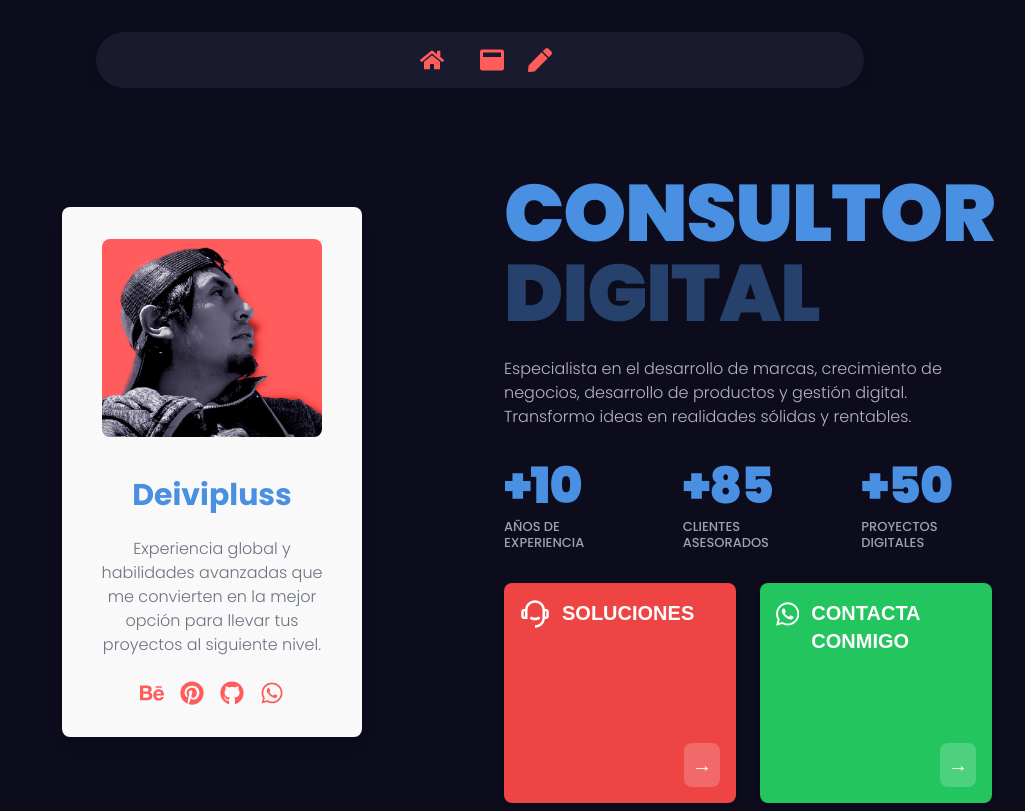
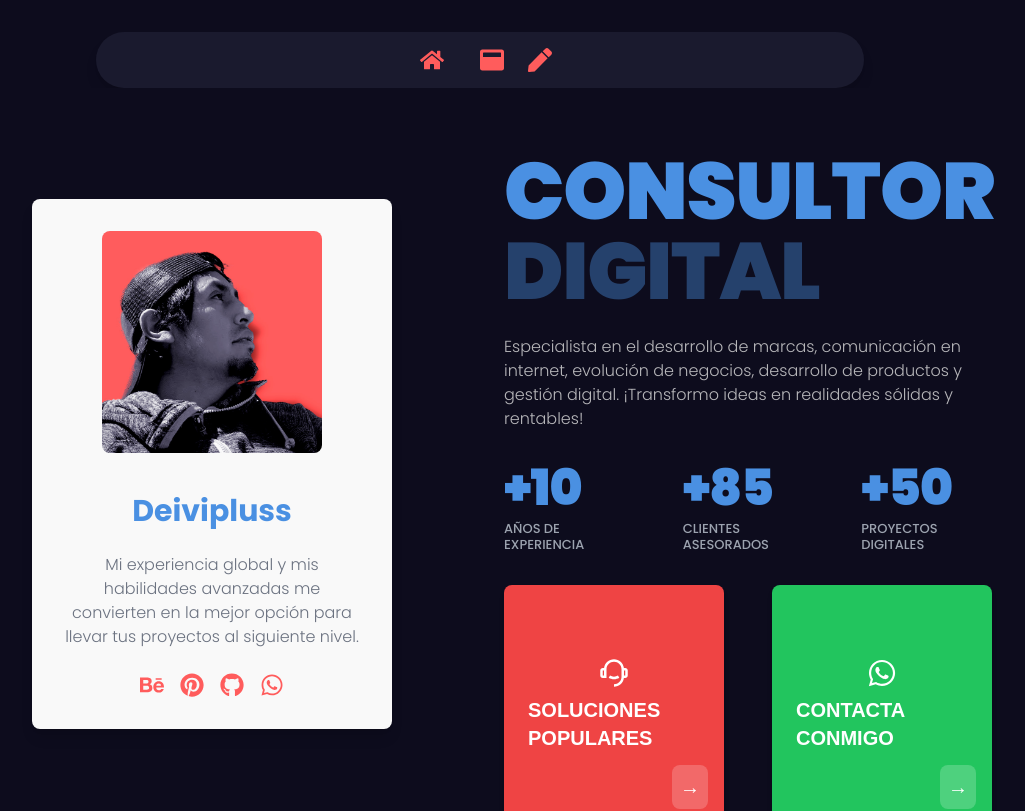
Before and after one commit to deivipluss/landing, a Next.js app: page / in a window 1280 px wide. Shown: the top 811 px of the page, without its empty margins (160-1185 px from the left). Built offline with nearby package versions, Linux system fonts and the light colour scheme.

Commit message:
miercoles13tardenuevo

```diff
--- a/app/page.tsx
+++ b/app/page.tsx
@@ -11,7 +11,7 @@ const containerStyle = "p-4 md:p-8 flex justify-center items-center min-h-screen
 const isMobile = () => typeof window !== "undefined" && window.innerWidth <= 768;
 
 const ProfileCard: React.FC = () => (
-  <div className="bg-[#F9F9F9] p-6 md:p-8 rounded-lg flex flex-col items-center text-center space-y-4 md:space-y-6 shadow-lg h-[456px] md:h-[530px] w-[320px] md:w-[300px] mx-auto md:mb-8 overflow-hidden">
+  <div className="bg-[#F9F9F9] p-6 md:p-8 rounded-lg flex flex-col items-center text-center space-y-4 md:space-y-6 shadow-lg h-[456px] md:h-[530px] w-[320px] md:w-[360px] mx-auto md:mb-12 overflow-hidden"> {/* Ensanchado y más espacio en móvil */}
     <div className="w-[180px] md:w-[220px] h-[200px] md:h-[283px] bg-[#FF5C5C] mb-2 md:mb-4 rounded-lg overflow-hidden">
       <img
         src="/imagenes/perfil.jpg"
@@ -24,7 +24,7 @@ const ProfileCard: React.FC = () => (
       <span style={{ color: '#4A90E2' }}>Deivipluss</span>
     </h2>
     <p className="text-gray-500 mt-2 md:mt-4 text-sm md:text-base font-poppins font-light">
-      Experiencia global y habilidades avanzadas que me convierten en la mejor opción para llevar tus proyectos al siguiente nivel.
+      Mi experiencia global y mis habilidades avanzadas me convierten en la mejor opción para llevar tus proyectos al siguiente nivel.
     </p>
     <div className="flex space-x-4 mt-2 md:mt-4 justify-center">
       <FaBehance className="text-[#FF5C5C] text-xl md:text-2xl" />
@@ -47,7 +47,7 @@ const ProfessionalInfo: React.FC = () => (
       </h1>
     </div>
     <p className="text-[#E1E1E1] opacity-80 text-[16px] text-center md:text-left px-4 md:px-0 -mt-2 font-poppins font-light">
-      Especialista en el desarrollo de marcas, crecimiento de negocios, desarrollo de productos y gestión digital. Transformo ideas en realidades sólidas y rentables.
+      Especialista en el desarrollo de marcas, comunicación en internet, evolución de negocios, desarrollo de productos y gestión digital. ¡Transformo ideas en realidades sólidas y rentables!
     </p>
     <div className="grid grid-cols-3 gap-6 md:gap-12 mt-8 px-4 md:px-0 w-full">
       <div className="flex flex-col items-center md:items-start">
@@ -73,30 +73,39 @@ const ProfessionalInfo: React.FC = () => (
 );
 
 const ActionCards: React.FC = () => (
-  <div className="w-full max-w-[800px] mt-8 px-4 md:px-0">
-    <div className="flex flex-col md:flex-row gap-4 md:gap-6">
-      <div className="bg-red-500 text-white p-4 rounded-lg relative shadow-md h-[80px] md:h-[220px] flex items-center md:items-start w-full md:w-1/2">
-        <div className="flex items-center md:items-start space-x-3">
+  <div className="w-full max-w-[1000px] mt-16 px-4 md:px-0"> {/* Aumentado el margen superior y mayor ancho */}
+    <div className="flex flex-col md:flex-row gap-8 md:gap-12"> {/* Aumento del gap para más separación */}
+      {/* Tarjeta de Soluciones */}
+      <div className="bg-red-500 text-white p-6 rounded-lg relative shadow-md h-[100px] md:h-[240px] flex items-center justify-center w-full md:w-1/2">
+        <div className="flex flex-col items-center justify-center space-y-2">
           <RiCustomerService2Line className="text-2xl md:text-3xl" />
-          <h3 className="text-lg md:text-xl font-semibold">SOLUCIONES</h3>
+          <h3 className="text-lg md:text-xl font-semibold">SOLUCIONES POPULARES</h3>
         </div>
+        {/* Eliminar la flecha en móvil */}
+        {!isMobile() && (
           <div className="absolute right-4 bottom-4 bg-white/20 p-2 rounded-lg">
             <span className="text-xl">→</span>
           </div>
+        )}
       </div>
 
-      <div className="bg-green-500 text-white p-4 rounded-lg relative shadow-md h-[80px] md:h-[220px] flex items-center md:items-start w-full md:w-1/2">
-        <div className="flex items-center md:items-start space-x-3">
+      {/* Tarjeta de Contacta conmigo */}
+      <div className="bg-green-500 text-white p-6 rounded-lg relative shadow-md h-[100px] md:h-[240px] flex items-center justify-center w-full md:w-1/2">
+        <div className="flex flex-col items-center justify-center space-y-2">
           <FaWhatsapp className="text-2xl md:text-3xl" />
           <h3 className="text-lg md:text-xl font-semibold">CONTACTA CONMIGO</h3>
         </div>
+        {/* Eliminar la flecha en móvil */}
+        {!isMobile() && (
           <div className="absolute right-4 bottom-4 bg-white/20 p-2 rounded-lg">
             <span className="text-xl">→</span>
           </div>
+        )}
       </div>
     </div>
   </div>
 );
+
 
 const App: React.FC = () => {
   const [activeSection, setActiveSection] = useState<string>("home");
@@ -130,7 +139,7 @@ const App: React.FC = () => {
       </div>
 
       <footer className="bg-[#1A1A2E] text-white text-center py-4 mt-8">
-        &copy; {new Date().getFullYear()} @Deivipluss, Todos los derechos reservados.
+        &copy; {new Date().getFullYear()} @Deivipluss. Todos los derechos reservados.
       </footer>
     </div>
   );
```
Lines whose indentation alone changed are shown as unchanged.
